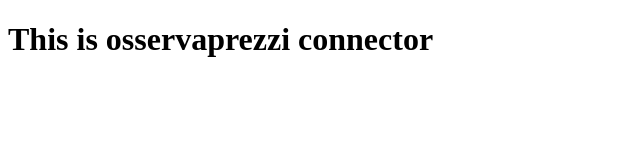
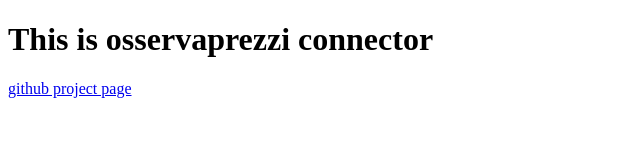
Before and after one commit to Get2Fuel/OsservaPrezzi-Connector, a website: page public/index.html in a window 1280 px wide. Shown: the whole page, without its empty margins (0-640 px from the left). Drawn offline with Linux system fonts and the light colour scheme.

Commit message:
Minor change

```diff
--- a/index.js
+++ b/index.js
@@ -17,7 +17,7 @@
 app.use(corsing);
 
 // Setup public dir
-app.use(express.static("./public"));
+app.use(express.static(__dirname + "/public"));
 
 // Install routers
 app.use("/api/legacy/pumps", legacyPumps);
--- a/public/index.html
+++ b/public/index.html
@@ -10,6 +10,7 @@
 
 <body>
 	<h1>This is osservaprezzi connector</h1>
+	<a href="https://github.com/Get2Fuel/osservaprezzi-connector">github project page</a>
 </body>
 
 </html>
```
